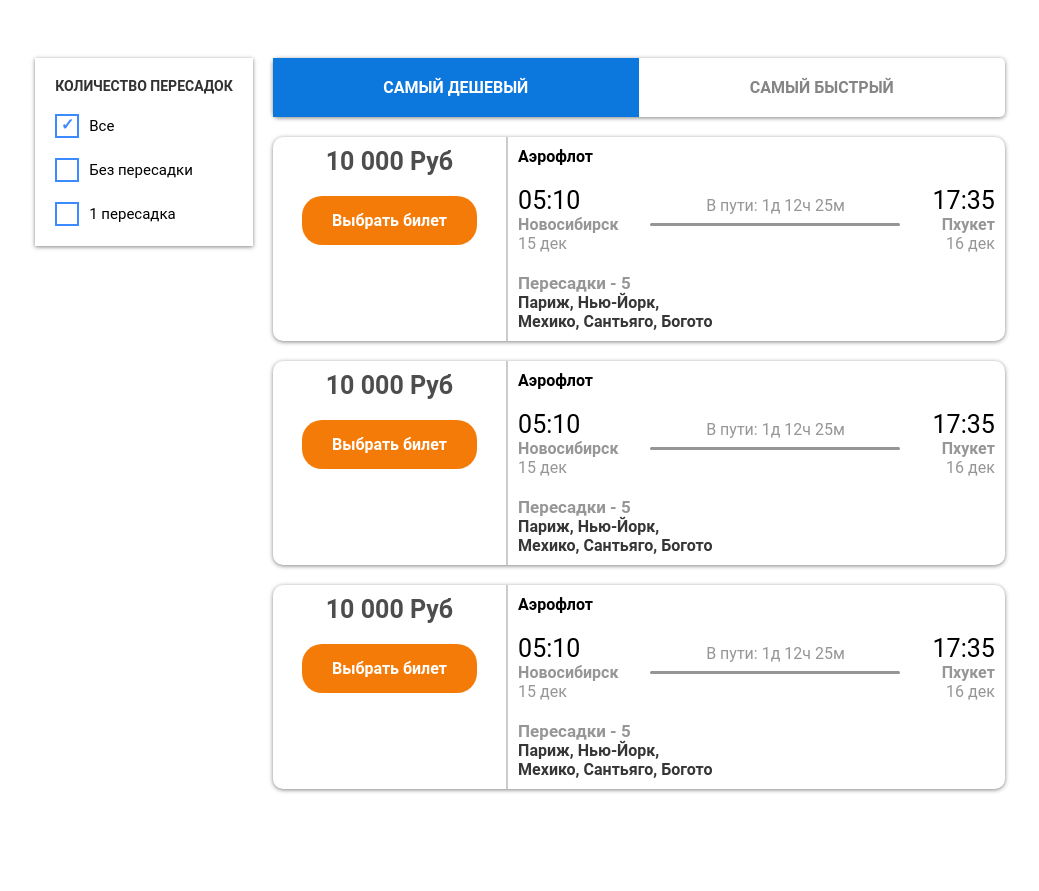
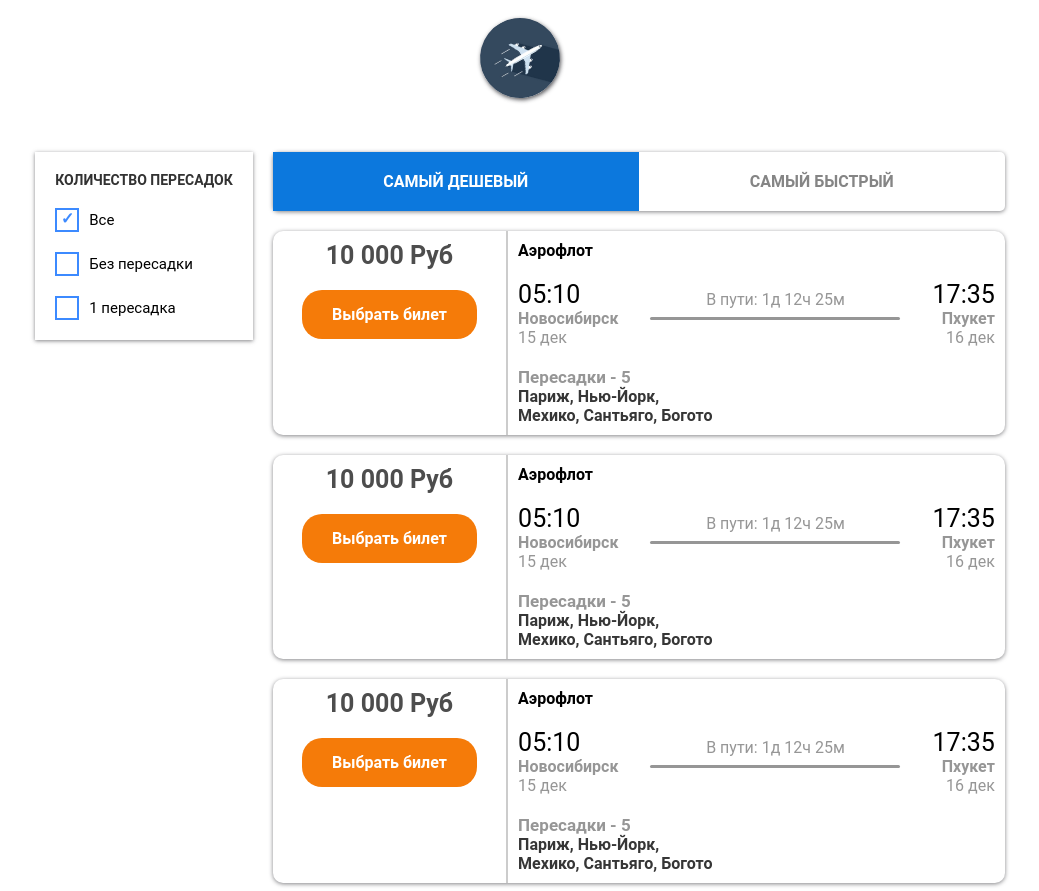
Before and after one commit to olzx/search-for-ait-tickets, a React (Vite) app: page / in a window 1280 px wide. Shown: the whole page, without its empty margins (120-1159 px from the left). Before the commit the page ends 800 px from the top, so only its background shows below. Built offline with nearby package versions, Linux system fonts and the light colour scheme.

Commit message:
added image in top page site

```diff
--- a/src/App.jsx
+++ b/src/App.jsx
@@ -1,10 +1,15 @@
 import "./app.scss"
+import airPlane from "./assets/airPlane.jpg"
 import Sorting from "./components/Sorting/Sorting"
 import TicketCard from "./components/TicketCard/TicketCard"
 import Transfer from "./components/Transfer/Transfer"
 
 export default function App() {
     return (
+        <>
+            <div className="image">
+                <img className="image__content" src={airPlane} alt="" />
+            </div>
             <div className="content">
                 <div className="content__leftPanel">
                     <Transfer
@@ -28,5 +33,6 @@ export default function App() {
                     <TicketCard></TicketCard>
                 </div>
             </div>
+        </>
     )
 }
--- a/src/app.scss
+++ b/src/app.scss
@@ -1,6 +1,5 @@
 .content {
     display: flex;
-    margin-top: 50px;
 
     &__leftPanel {
         margin-right: 20px;
@@ -10,3 +9,18 @@
         width: 732px;
     }
 }
+
+.image {
+    text-align: center;
+    margin-top: 10px;
+    margin-bottom: 50px;
+    user-select: none;
+
+    &__content {
+        width: 80px;
+        height: 80px;
+        border-radius: 50%;
+        transform: rotate(-30deg);
+        box-shadow: 0px 2px 4px rgba(33, 33, 38, 0.781);
+    }
+}
```
Also changed, not shown: src/assets/airPlane.jpg (added). Lines whose indentation alone changed are shown as unchanged.
